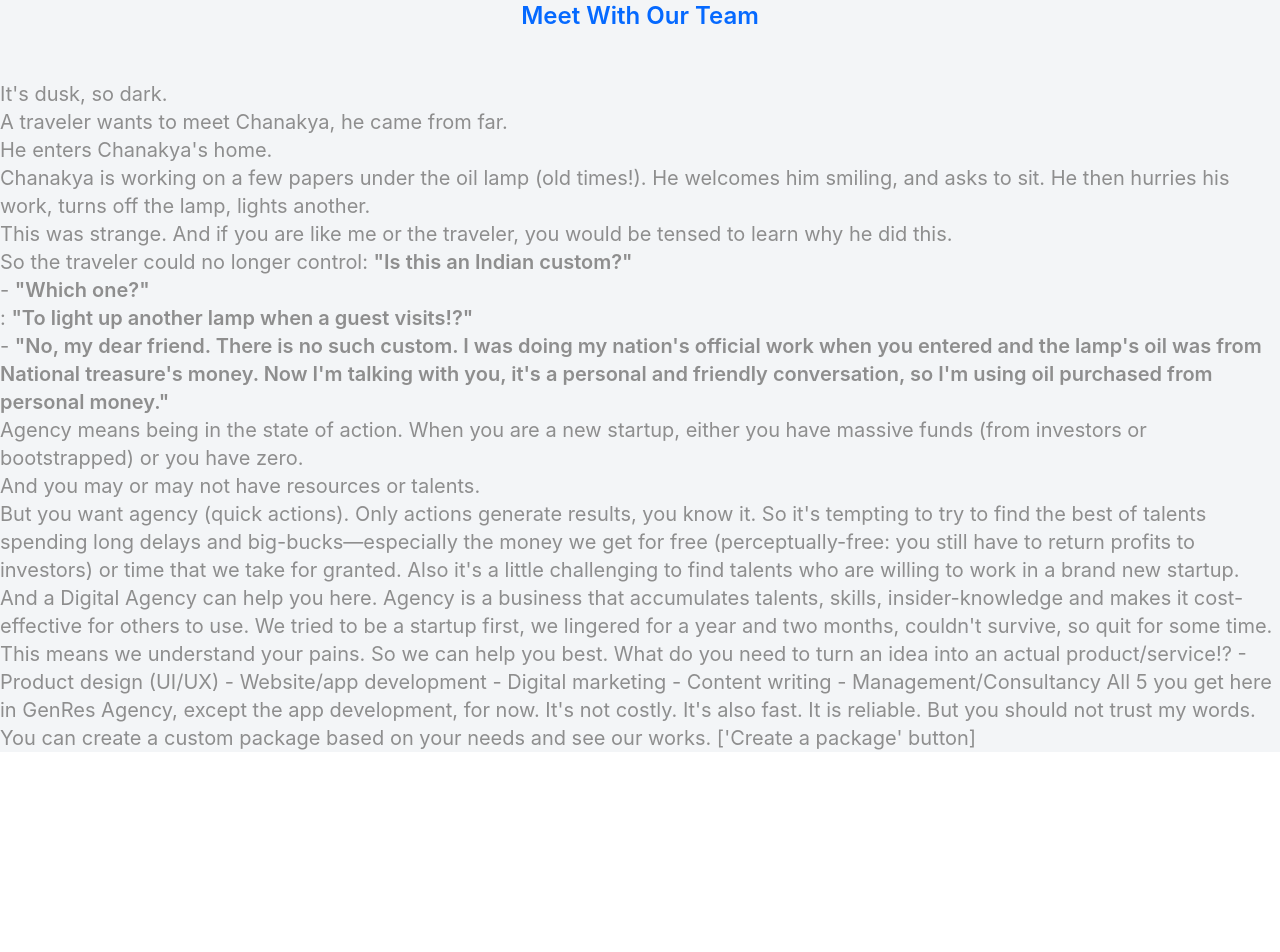
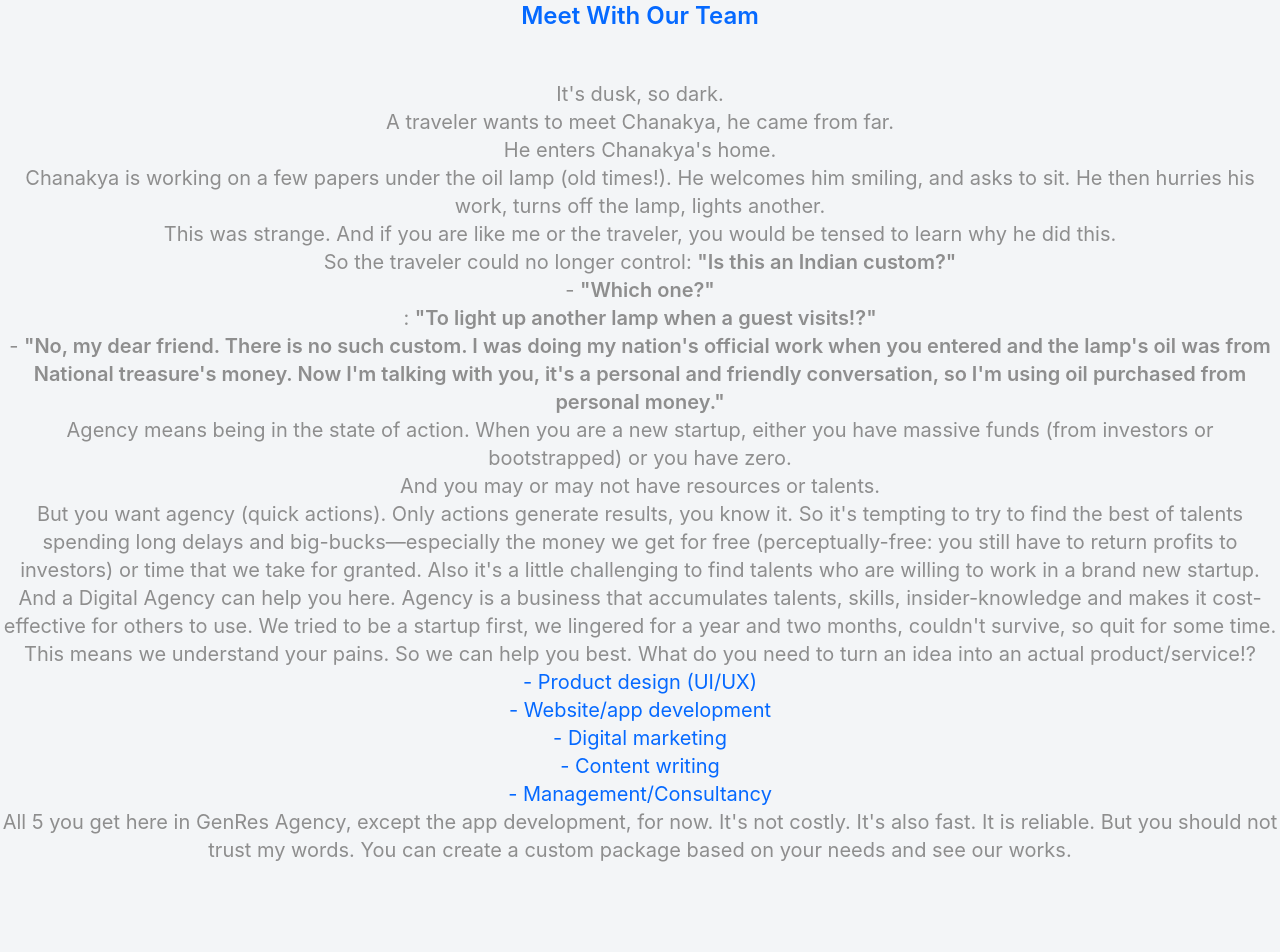
Before and after one commit to burhanuddinrabby/genres-agency, a Next.js app: page /about/AboutTeam in a window 1280 px wide. Shown: the top 952 px of the page. Before the commit the page ends 848 px from the top, so only its background shows below. Built offline with nearby package versions, Linux system fonts and the light colour scheme.

Commit message:
about us changed

```diff
--- a/pages/about/AboutTeam.js
+++ b/pages/about/AboutTeam.js
@@ -7,7 +7,7 @@ const AboutTeam = () => {
             <h1 className='text-primary font-semibold text-2xl'>
                 Meet With Our Team
             </h1>
-            <p className='text-[#8E8E8E] text-left mt-12 mb-24 text-xl'>
+            <p className='text-[#8E8E8E] text-center mt-12 mb-24 text-xl'>
 
                 <blockquote>
                     It&apos;s dusk, so dark. <br />
@@ -34,24 +34,20 @@ const AboutTeam = () => {
                 And you may or may not have resources or talents.<br />
 
                 But you want agency (quick actions). Only actions generate results, you know it.
-
                 So it&apos;s tempting to try to find the best of talents spending long delays and big-bucks―especially the money we get for free (perceptually-free: you still have to return profits to investors) or time that we take for granted.
-
                 Also it&apos;s a little challenging to find talents who are willing to work in a brand new startup.
-
                 And a Digital Agency can help you here. Agency is a business that accumulates talents, skills, insider-knowledge and makes it cost-effective for others to use.
-
                 We tried to be a startup first, we lingered for a year and two months, couldn&apos;t survive, so quit for some time.
-
                 This means we understand your pains. So we can help you best.
-
                 What do you need to turn an idea into an actual product/service!?
 
-                - Product design (UI/UX)
-                - Website/app development
-                - Digital marketing
-                - Content writing
-                - Management/Consultancy
+                <p className="text-primary">
+                    - Product design (UI/UX) <br />
+                    - Website/app development <br />
+                    - Digital marketing <br />
+                    - Content writing <br />
+                    - Management/Consultancy <br />
+                </p>
 
                 All 5 you get here in GenRes Agency, except the app development, for now. It&apos;s not costly.
 
@@ -62,8 +58,9 @@ const AboutTeam = () => {
                 But you should not trust my words.
 
                 You can create a custom package based on your needs and see our works.
-
-                [&apos;Create a package&apos; button]
+                <button className='btn rounded-none px-12 bg-gradient-to-r from-primary to-secondary text-[#fff] border-none mx-auto block lg:mt-24 mt-5'>
+                    Create a package
+                </button>
 
             </p>
         </div>
```
